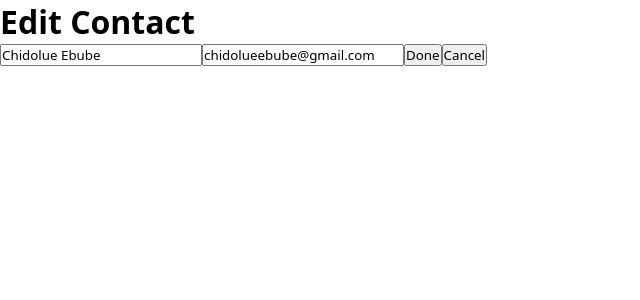
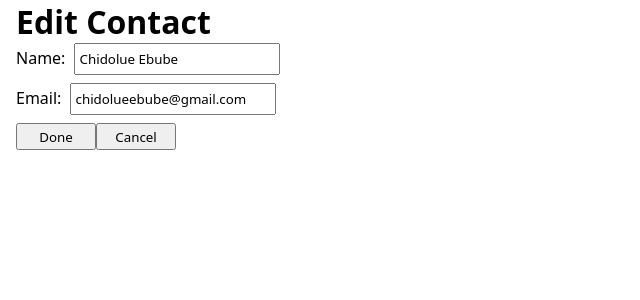
Before and after one commit to Chidolue/Contact-Manager, a React (Vite) app in the folder contact-manager-app/: page /edit/1 in a window 1280 px wide. Shown: the top 300 px of the page, without its empty margins (0-640 px from the left). Built offline with nearby package versions, Linux system fonts and the light colour scheme.

Commit message:
Update EditPage.jsx

```diff
--- a/contact-manager-app/src/pages/EditPage.jsx
+++ b/contact-manager-app/src/pages/EditPage.jsx
@@ -26,17 +26,25 @@ export default function EditPage({ contacts, setContacts }) {
 
 	return (
 		<>
+            <div className="addContact">
     			<h1>Edit Contact</h1>
 
                 <form onSubmit={handleSubmit}>
-				<input value={name} onChange={(e) => setName(e.target.value)} />
-				<input value={email} onChange={(e) => setEmail(e.target.value)} />
+                    <div className="name">
+                        Name: <input value={name} onChange={(e) => setName(e.target.value)} />
+                    </div>
+
+                    <div className="email">
+                        Email: <input value={email} onChange={(e) => setEmail(e.target.value)} />
+                    </div>
 
                     <button type="submit">Done</button>
                     <button type="button" onClick={() => navigate("/")}>
                         Cancel
                     </button>
                 </form>
+            </div>
+
 		</>
 	);
 }
```
Lines whose indentation alone changed are shown as unchanged.
